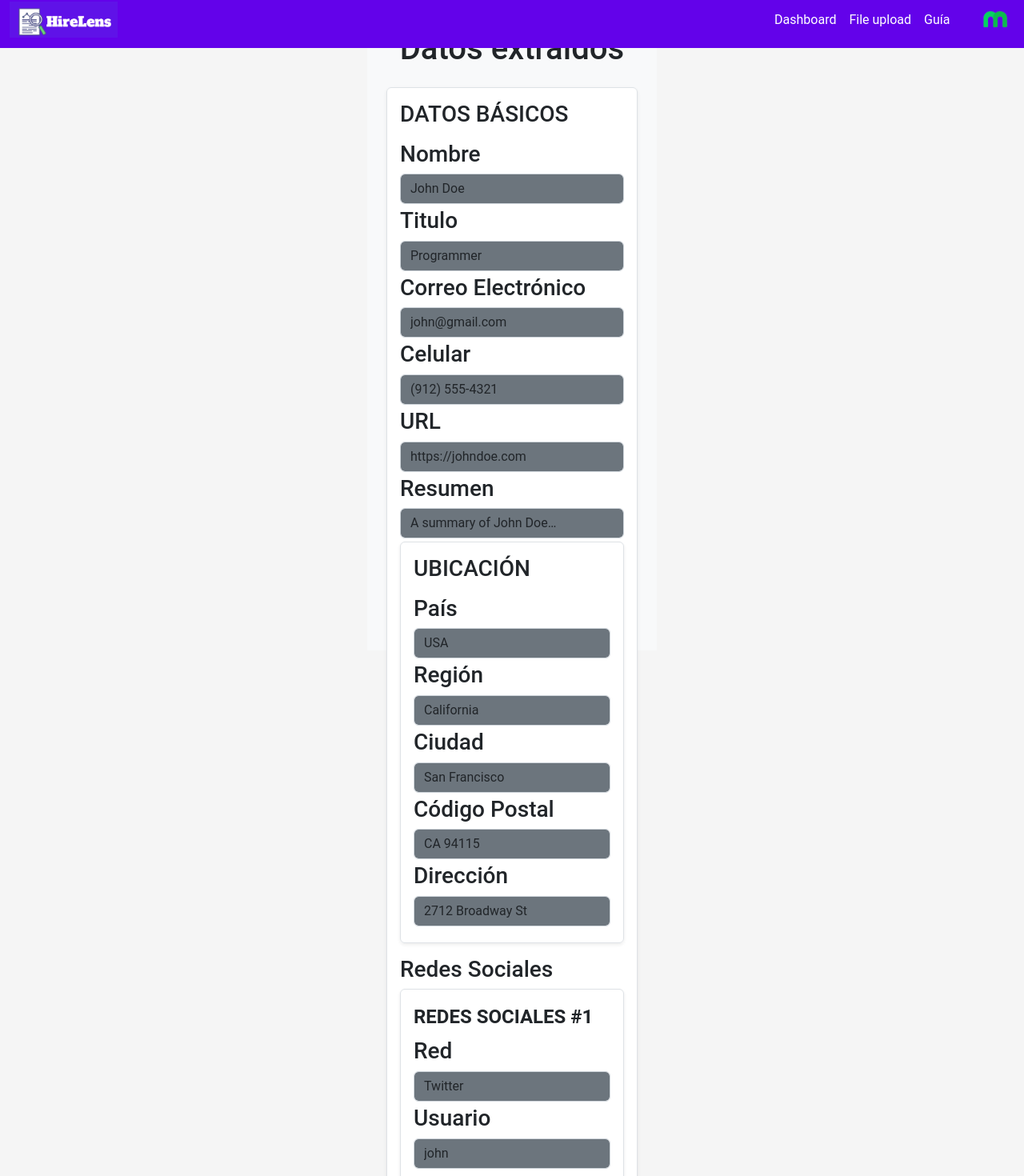
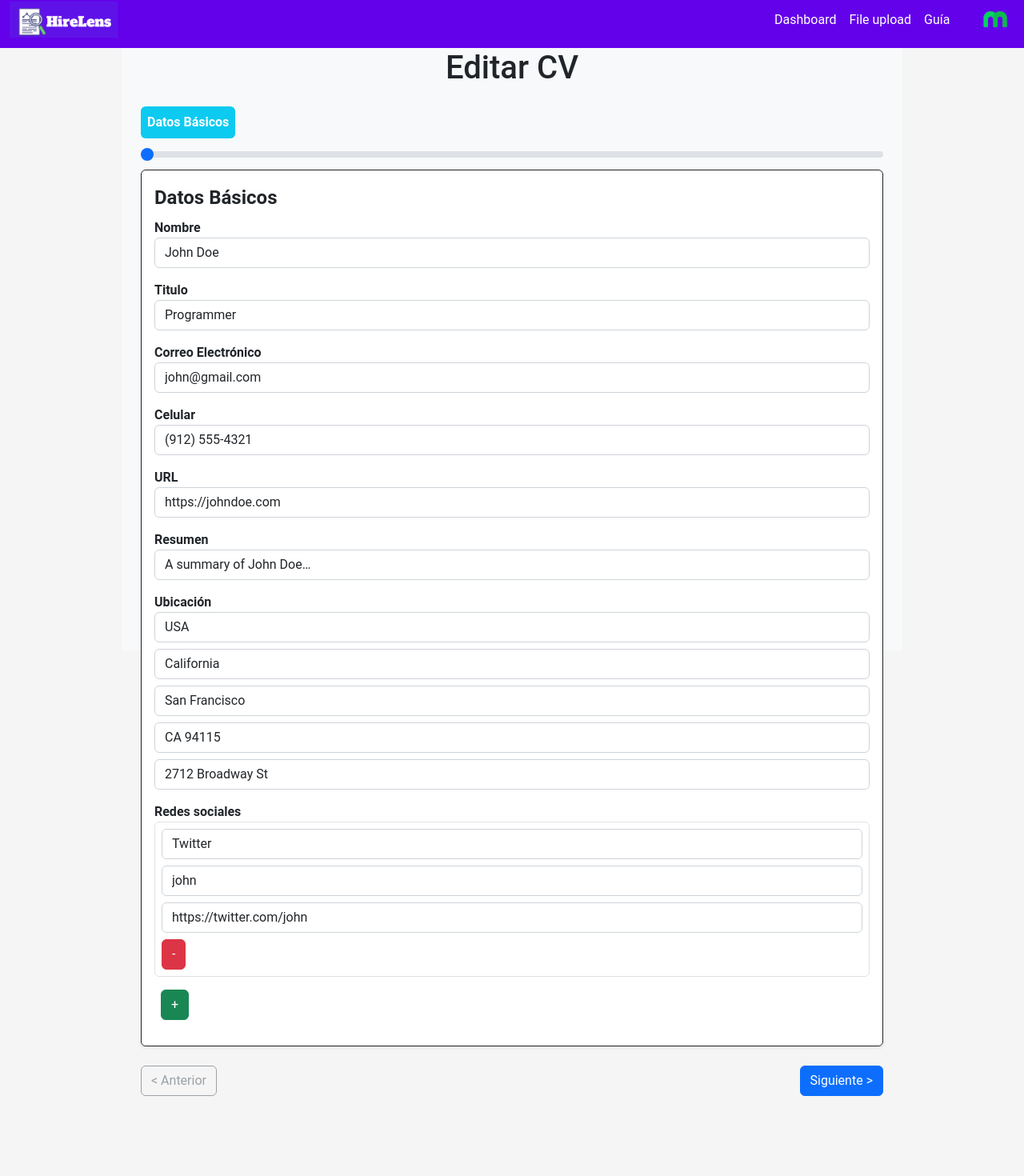
Before and after one commit to camazog1/Scanner_Of_CV, a React (Vite) app in the folder frontend/: page /file-upload in a window 1280 px wide. Shown: the part 11-1481 px from the top of the page at 80% size. After the commit the page ends 1405 px from the top, so only its background shows below. Built offline with nearby package versions, Linux system fonts and the light colour scheme.

Commit message:
Feat/render fields (#46)
* Fixed render fields #2

```diff
--- /dev/null
+++ b/frontend/src/assets/styles/EditCv.css
@@ -0,0 +1,34 @@
+.form-range {
+    -webkit-appearance: none;
+    appearance: none;
+    width: 100%;
+    height: 8px;
+    background: #dee2e6; /* Light gray background */
+    border-radius: 10px;
+    outline: none;
+  }
+
+  .form-range::-webkit-slider-thumb {
+    -webkit-appearance: none;
+    appearance: none;
+    width: 24px;  /* Larger size */
+    height: 24px; /* Larger size */
+    background-color: #6f42c1;  /* Purple color */
+    border-radius: 50%;  /* Make it round */
+    border: none;
+    cursor: pointer;
+  }
+
+  .form-range::-moz-range-thumb {
+    width: 24px;  /* Larger size */
+    height: 24px; /* Larger size */
+    background-color: #6f42c1;  /* Purple color */
+    border-radius: 50%;  /* Make it round */
+    border: none;
+    cursor: pointer;
+  }
+
+
+.navigation-buttons-c{
+    margin-bottom: 100px!important;
+}
--- /dev/null
+++ b/frontend/src/assets/styles/MainLayout.css
@@ -0,0 +1,10 @@
+.main-layout{
+    width: 80vw;
+}
+
+@media (max-width: 768px) {
+    .main-layout{
+        width: 100vw;
+        height: auto;
+    }
+}
--- a/frontend/src/assets/styles/index.css
+++ b/frontend/src/assets/styles/index.css
@@ -1,6 +1,8 @@
 :root {
   --primary-color: #6302ea;
   --secondary-color: #f5f5f5;
+  --sections-length: 0;
+  --step-progress: 0%;
 }
 
 body {
--- a/frontend/src/components/EditCV.jsx
+++ b/frontend/src/components/EditCV.jsx
@@ -1,224 +1,287 @@
 import React, { useState, useEffect } from "react";
 import RAW_JSON from "@data/mock/RawJson";
 import TRANSLATIONS from "@data/CV/Translations";
-import CV_PLACEHOLDERS from "../data/CV/Placeholders";
+import CV_PLACEHOLDERS from "@data/CV/Placeholders";
 
-// Sections allowed to have dynamic add/remove functionality
-const ALLOWED_SECTIONS = [
-  "profiles",
-  "work",
-  "volunteer",
-  "education",
-  "awards",
-  "certificates",
-  "publications",
-  "projects",
-];
+const SECTIONS = Object.keys(RAW_JSON);
 
 function EditCV() {
-  const [data, setData] = useState(null);
+    const [data, setData] = useState({});
+    const [step, setStep] = useState(0);
 
-  // Simulate fetching data with a delay
     useEffect(() => {
-    setTimeout(() => {
-      setData(RAW_JSON);
-    }, 1000);
+        setData(JSON.parse(JSON.stringify(RAW_JSON)));
     }, []);
 
-  // Handles changes to input fields and updates state
-  const handleChange = (path, value) => {
+    const handleChange = (section, index, key, value, subKey = null) => {
         setData((prevData) => {
             const newData = JSON.parse(JSON.stringify(prevData));
-      let ref = newData;
-      const keys = path.split(".");
-      keys.slice(0, -1).forEach((key) => {
-        if (!ref[key]) ref[key] = {};
-        ref = ref[key];
-      });
-      ref[keys[keys.length - 1]] = value;
+
+            if (subKey) {
+                // Caso especial: subsección como profiles dentro de basics
+                newData[section][key][index][subKey] = value;
+            } else if (Array.isArray(newData[section])) {
+                newData[section][index][key] = value;
+            } else {
+                newData[section][key] = value;
+            }
+
             return newData;
         });
     };
 
-  // Adds a new item to an array-based section
-  const handleAddItem = (path, template, event) => {
-    event.preventDefault();
+    const handleAddItem = (section, subkey = null) => {
         setData((prevData) => {
             const newData = JSON.parse(JSON.stringify(prevData));
-      let ref = newData;
-      const keys = path.split(".");
-      keys.forEach((key, index) => {
-        if (!ref[key]) ref[key] = index === keys.length - 1 ? [] : {};
-        ref = ref[key];
-      });
-      ref.push(JSON.parse(JSON.stringify(template))); // Clone template to avoid reference issues
+
+            if (subkey) {
+                if (!Array.isArray(newData[section][subkey])) newData[section][subkey] = [];
+                const template = Array.isArray(RAW_JSON[section][subkey])
+                    ? RAW_JSON[section][subkey][0] || {}
+                    : {};
+                newData[section][subkey].push(JSON.parse(JSON.stringify(template)));
+            } else {
+                if (!Array.isArray(newData[section])) newData[section] = [];
+                const template = Array.isArray(RAW_JSON[section])
+                    ? RAW_JSON[section][0] || {}
+                    : {};
+                newData[section].push(JSON.parse(JSON.stringify(template)));
+            }
+
             return newData;
         });
     };
 
-  // Removes an item from an array-based section
-  const handleRemoveItem = (path, index, event) => {
-    event.preventDefault();
+
+    const handleRemoveItem = (section, index, subkey = null) => {
         setData((prevData) => {
             const newData = JSON.parse(JSON.stringify(prevData));
-      let ref = newData;
-      const keys = path.split(".");
-      keys.forEach((key) => {
-        ref = ref[key];
-      });
-      ref.splice(index, 1); // Remove item at specified index
+            if (subkey && Array.isArray(newData[section][subkey])) {
+                newData[section][subkey].splice(index, 1);
+            } else if (Array.isArray(newData[section])) {
+                newData[section].splice(index, 1);
+            }
             return newData;
         });
     };
 
-  // Handles form submission
-  const handleSubmit = (e) => {
-    e.preventDefault();
-    console.log(data);
+
+    const handleSubmit = () => {
+        console.log("Submitted Data:", JSON.stringify(data, null, 2));
     };
+
 
     if (!data) return <div>Loading...</div>;
 
     return (
         <div className="container-fluid w-100 vh-100 p-4 bg-light">
-      <h1 className="text-center mb-4">Datos extraídos</h1>
-      <form>
-        {renderFields(data, "", handleChange, handleAddItem, handleRemoveItem)}
-        <div className="w-100 d-flex justify-content-center pb-3">
+            <h1 className="text-center mb-4 mt-4">Editar CV</h1>
+            <div className="mt-4">
+                <label htmlFor="formstep" className="form-label bg-info rounded text-white p-2">
+                    <b>
+                        {TRANSLATIONS[SECTIONS[step]]}
+                    </b>
+                </label>
+                <input
+                    name="formstep"
+                    type="range"
+                    min="0"
+                    max={SECTIONS.length - 1}
+                    value={step}
+                    onChange={(e) => setStep(parseInt(e.target.value))}
+                    className="form-range"
+                />
+            </div>
+
+            {/* <!-- Navigation form  --> */}
+            <form className="pb-4">
+                {SECTIONS[step] && data[SECTIONS[step]] && (
+                    <fieldset className="p-3 bg-white shadow-sm rounded border border-dark">
+                        <legend className="fw-bold">
+                            {TRANSLATIONS[SECTIONS[step]] || SECTIONS[step]}
+                        </legend>
+                        {renderSection(
+                            data[SECTIONS[step]],
+                            SECTIONS[step],
+                            handleChange,
+                            handleAddItem,
+                            handleRemoveItem
+                        )}
+                    </fieldset>
+                )}
+                <div className="navigation-buttons-c w-100 d-flex justify-content-between mt-4 ">
                     <button
-            type="submit"
-            className="btn btn-primary w-50"
-            onClick={handleSubmit}
+                        type="button"
+                        className="btn btn-outline-secondary"
+                        disabled={step === 0}
+                        onClick={() => setStep((prev) => prev - 1)}
                     >
-            Continuar &gt;
+                        &lt; Anterior
+                    </button>
+                    <button
+                        type="button"
+                        className="btn btn-primary"
+                        onClick={() => {
+                            if (step < SECTIONS.length - 1) {
+                                setStep((prev) => prev + 1);
+                            } else {
+                                handleSubmit();
+                            }
+                        }}
+                    >
+                        {step === SECTIONS.length - 1 ? "Finalizar" : "Siguiente >"}
                     </button>
                 </div>
+
             </form>
         </div>
     );
 }
 
-// Recursively renders form fields
-function renderFields(
-  data,
-  path,
-  handleChange,
-  handleAddItem,
-  handleRemoveItem,
-) {
-  return Object.keys(data).map((key) => {
-    const value = data[key];
-    const newPath = path ? `${path}.${key}` : key;
-    const label = TRANSLATIONS[key] || key;
-    const placeholder = getPlaceholder(newPath);
+// Function to render each blank section of a CV from a RAW_JSON object
+// This function is used to render the sections of the CV in the EditCV component
+function renderSection(sectionData, section, handleChange, handleAddItem, handleRemoveItem) {
+    if (!sectionData) return null;
 
-    //If it's an object call renderFields recursively
-    if (typeof value === "object" && !Array.isArray(value)) {
+    if (Array.isArray(sectionData)) {
         return (
-        <fieldset
-          key={newPath}
-          className="border p-3 mb-3 bg-white shadow-sm rounded"
-        >
-          <legend className="fw-bold text-uppercase">
-            <h3>{label}</h3>
-          </legend>
-          {renderFields(
-            value,
-            newPath,
-            handleChange,
-            handleAddItem,
-            handleRemoveItem,
+            <div className="mb-3">
+                {sectionData.map((item, index) => (
+                    <div key={index} className="mb-2 p-2 border rounded">
+                        {Object.keys(item).map((key) =>
+                            typeof item[key] === "object" && key !== "profiles" ? (
+                                // Handle sections that are objects (e.g., experience, volunteer, education)
+                                <div key={key} className="mb-3">
+                                    <label className="fw-bold">{TRANSLATIONS[key] || key}</label>
+                                    {Object.keys(item[key]).map((subKey) => (
+                                        <input
+                                            key={subKey}
+                                            type="text"
+                                            className="form-control mb-2"
+                                            value={item[key][subKey] || ""}
+                                            onChange={(e) => handleChange(section, index, key, { ...item[key], [subKey]: e.target.value })}
+                                            placeholder={TRANSLATIONS[subKey] || subKey}
+                                        />
+                                    ))}
+                                </div>
+                            ) : (
+                                // Render simple fields
+                                <input
+                                    key={key}
+                                    type="text"
+                                    className="form-control mb-2"
+                                    value={item[key] || ""}
+                                    onChange={(e) => handleChange(section, index, key, e.target.value)}
+                                    placeholder={TRANSLATIONS[key] || key}
+                                />
+                            )
                         )}
-        </fieldset>
-      );
-      // If its an array, render the title and call renderFields for each item
-    } else if (Array.isArray(value) && ALLOWED_SECTIONS.includes(key)) {
-      const template =
-        value.length > 0 ? JSON.parse(JSON.stringify(value[0])) : {};
-      return (
-        <div key={newPath} className="mb-3">
-          <label className="fw-bold text-capitalize">
-            <h3>{label}</h3>
-          </label>
-          {value.map((item, index) =>
-            typeof item === "object" ? (
-              <fieldset
-                key={`${newPath}[${index}]`}
-                className="border p-3 bg-white shadow-sm rounded"
-              >
-                <legend className="fw-bold text-uppercase">{`${label} #${index + 1}`}</legend>
-                {renderFields(
-                  item,
-                  `${newPath}[${index}]`,
-                  handleChange,
-                  handleAddItem,
-                  handleRemoveItem,
-                )}
+                        <div className="d-flex justify-content-center gap-3">
                             <button
-                  className="btn btn-danger mt-2"
-                  onClick={(e) => handleRemoveItem(newPath, index, e)}
+                                type="button"
+                                className="btn btn-danger d-flex align-items-center justify-content-center"
+                                style={{ width: '40px', height: '40px' }}
+                                onClick={() => handleRemoveItem(section, index)}
                             >
                                 -
                             </button>
-              </fieldset>
-            ) : (
-              <input
-                key={`${newPath}[${index}]`}
-                type="text"
-                className="form-control mb-2 bg-secondary"
-                placeholder={`Ej: ${placeholder}`}
-                value={item || ""}
-                onChange={(e) => {
-                  const newValue = [...value];
-                  newValue[index] = e.target.value;
-                  handleChange(newPath, newValue);
-                }}
-              />
-            ),
-          )}
                             <button
-            className="btn btn-success mt-2"
-            onClick={(e) => handleAddItem(newPath, template, e)}
+                                type="button"
+                                className="btn btn-success d-flex align-items-center justify-content-center"
+                                style={{ width: '40px', height: '40px' }}
+                                onClick={() => handleAddItem(section)}
                             >
                                 +
                             </button>
                         </div>
-      );
-      // If its a key-value pair, render the label and an input field
-    } else {
-      return (
-        <div key={newPath} className="mb-1">
-          <label className="fw-bold text-capitalize">
-            <h3>{label}</h3>
-          </label>
-          <input
-            type="text"
-            className="form-control bg-secondary"
-            value={value || ""}
-            onChange={(e) => handleChange(newPath, e.target.value)}
-            placeholder={`Ej: ${placeholder}`}
-          />
+
+                    </div>
+                ))}
+                {
+                    sectionData && sectionData.length === 0 && (
+                        <button type="button" className="btn btn-success mt-2" onClick={() => handleAddItem(section)}>
+                            +
+                        </button>
+                    )
+                }
+
             </div>
         );
     }
-  });
+
+    return Object.keys(sectionData).map((key) =>
+        Array.isArray(sectionData[key]) && key === "profiles" ? (
+            // special case for "profiles" array (nested object inside a section)
+            <div key={key} className="mb-3">
+                <label className="fw-bold">{TRANSLATIONS[key] || key}</label>
+                {sectionData[key].map((profile, index) => (
+                    <div key={index} className="mb-2 p-2 border rounded">
+                        {Object.keys(profile).map((subKey) => (
+                            <input
+                                key={`${index}-${subKey}`}
+                                type="text"
+                                className="form-control mb-2"
+                                value={String(profile[subKey] ?? "")}
+
+                                onChange={(e) =>
+                                    handleChange(section, index, key, e.target.value, subKey)
                                 }
+                                placeholder={TRANSLATIONS[subKey] || subKey}
+                            />
 
-// Retrieves placeholder text for inputs
-function getPlaceholder(path) {
-  const keys = path.split(".");
-  let ref = CV_PLACEHOLDERS;
 
-  for (const key of keys) {
-    if (Array.isArray(ref)) {
-      ref = ref[0] || {};
-    } else if (typeof ref === "object" && ref[key]) {
-      ref = ref[key];
-    } else {
-      return "No disponible";
+                        ))}
+                        <button
+                            type="button"
+                            className="btn btn-danger"
+                            onClick={() => handleRemoveItem(section, index, key)} // <-- Aquí pasas el subkey
+                        >
+                            -
+                        </button>
+                    </div>
+                ))}
+
+                <button
+                    type="button"
+                    className="btn btn-success mt-2 ms-2"
+                    onClick={() => handleAddItem(section, key)} // <-- "section" es "basics", "key" es "profiles"
+                >
+                    +
+                </button>
+
+            </div>
+        ) : key === "location" && typeof sectionData[key] === "object" ? (
+            // special case for "location" object (nested object inside a section)
+            <div key={key} className="mb-3">
+                <label className="fw-bold">{TRANSLATIONS[key] || key}</label>
+                {Object.keys(sectionData[key]).map((subKey) => (
+                    <input
+                        key={subKey}
+                        type="text"
+                        className="form-control mb-2"
+                        value={sectionData[key][subKey] || ""}
+                        onChange={(e) =>
+                            handleChange(section, 0, key, { ...sectionData[key], [subKey]: e.target.value })
                         }
-  }
-  return typeof ref === "string" ? ref : "No disponible";
+                        placeholder={TRANSLATIONS[subKey] || subKey}
+                    />
+                ))}
+            </div>
+        ) : (
+            // Render basic KEY-VALUE pairs (not nested objects or arrays)
+            <div key={key} className="mb-3">
+                <label className="fw-bold">{TRANSLATIONS[key] || key}</label>
+                <input
+                    type="text"
+                    className="form-control"
+                    value={sectionData[key] || ""}
+                    onChange={(e) => handleChange(section, 0, key, e.target.value)}
+                    placeholder={TRANSLATIONS[key] || key}
+                />
+            </div>
+        )
+    );
+
 }
 
 export default EditCV;
--- a/frontend/src/layouts/MainLayout.jsx
+++ b/frontend/src/layouts/MainLayout.jsx
@@ -1,9 +1,10 @@
 import Header from "@components/Header";
 import { Outlet } from "react-router-dom";
+import "@styles/mainLayout.css";
 
 function MainLayout() {
   return (
-    <div className="d-flex flex-column min-vh-100">
+    <div className="main-layout d-flex flex-column min-vh-100 h-auto">
       <Header />
       <div className="container flex-grow-1 d-flex p-4">
         <Outlet /> {/* This will render the current page */}
```
Also changed, not shown: frontend/src/data/mock/RawJson.js (indentation only). Lines whose indentation alone changed are shown as unchanged.
